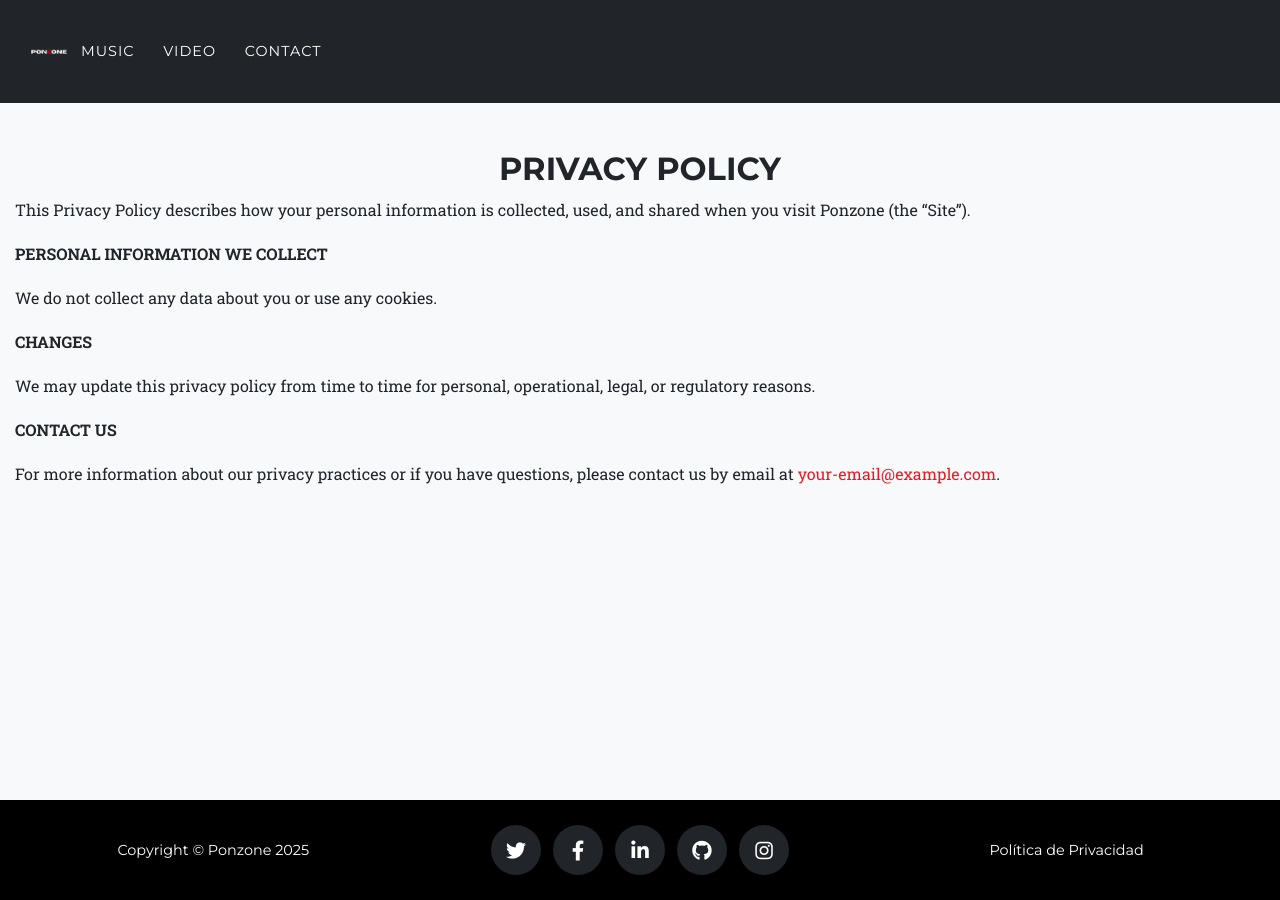
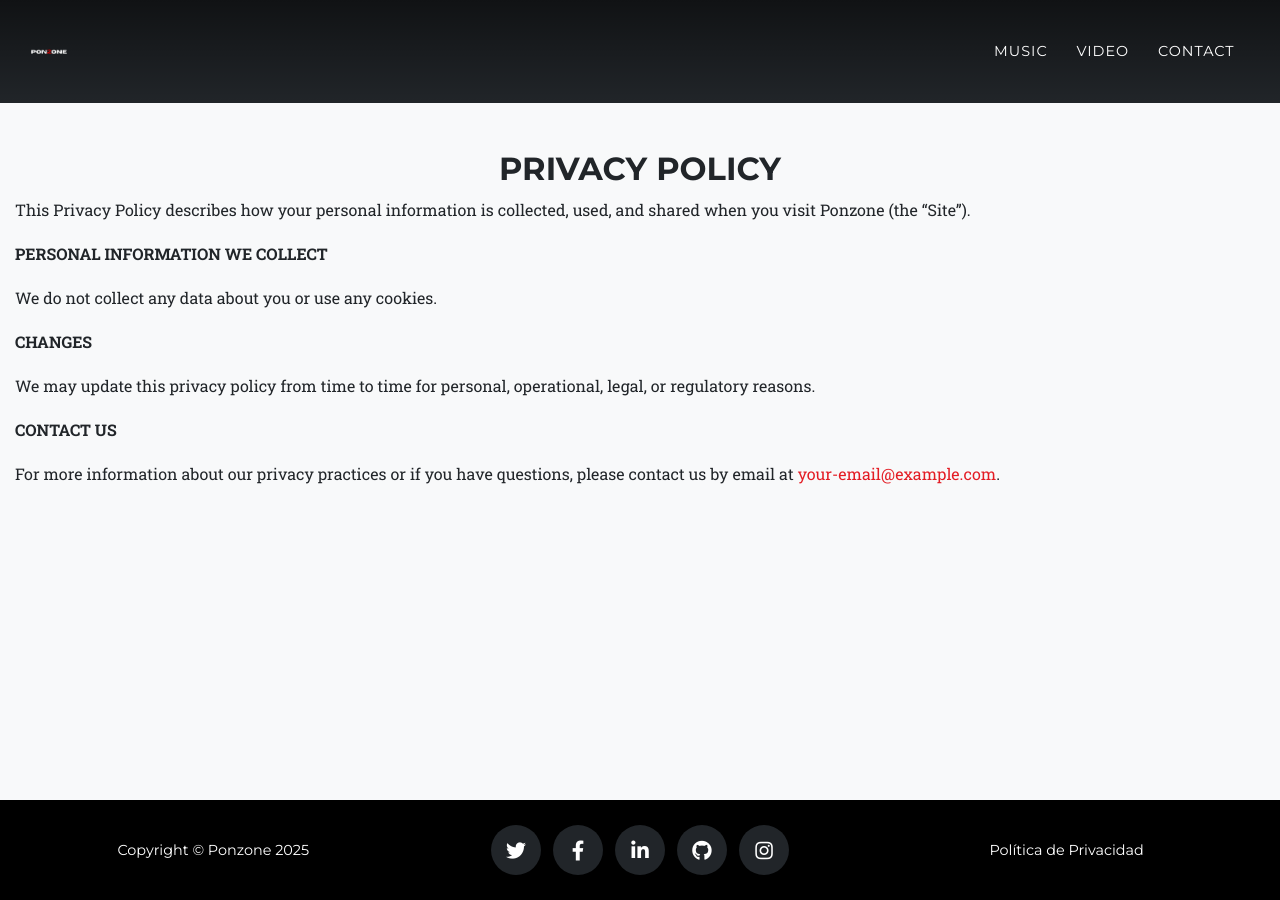
Before and after one commit to PabloJapon/ponzone, a Jekyll site: the page built from legal.md, in a window 1280 px wide. Built offline with Jekyll 4.4.1, drawn with Linux system fonts in a browser that asks for light colours; some web fonts are replaced.

Commit message:
no message

```diff
--- a/_includes/about.html
+++ b/_includes/about.html
@@ -3,7 +3,7 @@
 <section class="page-section" id="{{ site.data.sitetext[site.locale].about.section | default: "about" }}" style="background: #000000;">
   <div class="container">
     <div class="row">
-      <div class="col-lg-12 text-center">
+      <div class="col-lg-12">
         <h2 class="section-heading text-uppercase">{{ site.data.sitetext[site.locale].about.title | default: "About Us" }}</h2>
         <h3 class="section-subheading text-uppercase">{{ site.data.sitetext[site.locale].about.text | default: "" }}</h3>
       </div>
--- a/_sass/components/_navbar.scss
+++ b/_sass/components/_navbar.scss
@@ -1,12 +1,34 @@
 #mainNav {
-  display: flex;
-  justify-content: space-between;
-  align-items: center;
+  background: linear-gradient(to bottom, #00000082, transparent);
 
-  // Navigation links (left-aligned)
+  .navbar-toggler {
+    outline: 0;
+    right: 0;
+    padding: 13px;
+    text-transform: uppercase;
+    color: white;
+    border: 0;
+    background-color: transparent;
+    @include heading-font;
+  }
+
+  .navbar-brand {
+    color: $primary;
+    @include script-font;
+    display: flex;
+    justify-content: center; // Center the logo horizontally
+    align-items: center; // Center the logo vertically
+    margin: 0 auto; // Center in the navbar
+
+    &.active,
+    &:active,
+    &:focus,
+    &:hover {
+      color: darken($primary, 10%);
+    }
+  }
+
   .navbar-nav {
-    flex: 1;
-    justify-content: flex-start; // Align navigation links to the left
     .nav-item {
       .nav-link {
         font-size: 90%;
@@ -24,30 +46,13 @@
     }
   }
 
-  // Logo (centered)
-  .navbar-brand {
-    flex: 0; // Logo doesn't stretch
-    margin: 0 auto; // Center the logo
-    display: flex;
-    justify-content: center;
-    align-items: center;
-
-    &.active,
-    &:active,
-    &:focus,
-    &:hover {
-      color: darken($primary, 10%);
-    }
-  }
-
   // Social media links (right-aligned)
-  .social-media-links {
-    display: flex;
-    gap: 15px;
-
+  .d-flex.ml-auto {
     .nav-link {
       color: white;
       font-size: 1.2rem;
+      padding: 0.5em;
+      @include heading-font;
 
       &:hover {
         color: $primary;
@@ -60,9 +65,16 @@
   #mainNav {
     padding-top: 25px;
     padding-bottom: 25px;
+    -webkit-transition: padding-top 0.3s, padding-bottom 0.3s;
+    -moz-transition: padding-top 0.3s, padding-bottom 0.3s;
+    transition: padding-top 0.3s, padding-bottom 0.3s;
+    border: none;
+    background-color: transparent;
 
     .navbar-brand {
       font-size: 1.75em;
+      -webkit-transition: all 0.3s;
+      -moz-transition: all 0.3s;
       transition: all 0.3s;
     }
 
```
Also changed, not shown: _includes/navheader.html (+45 -8 lines).
